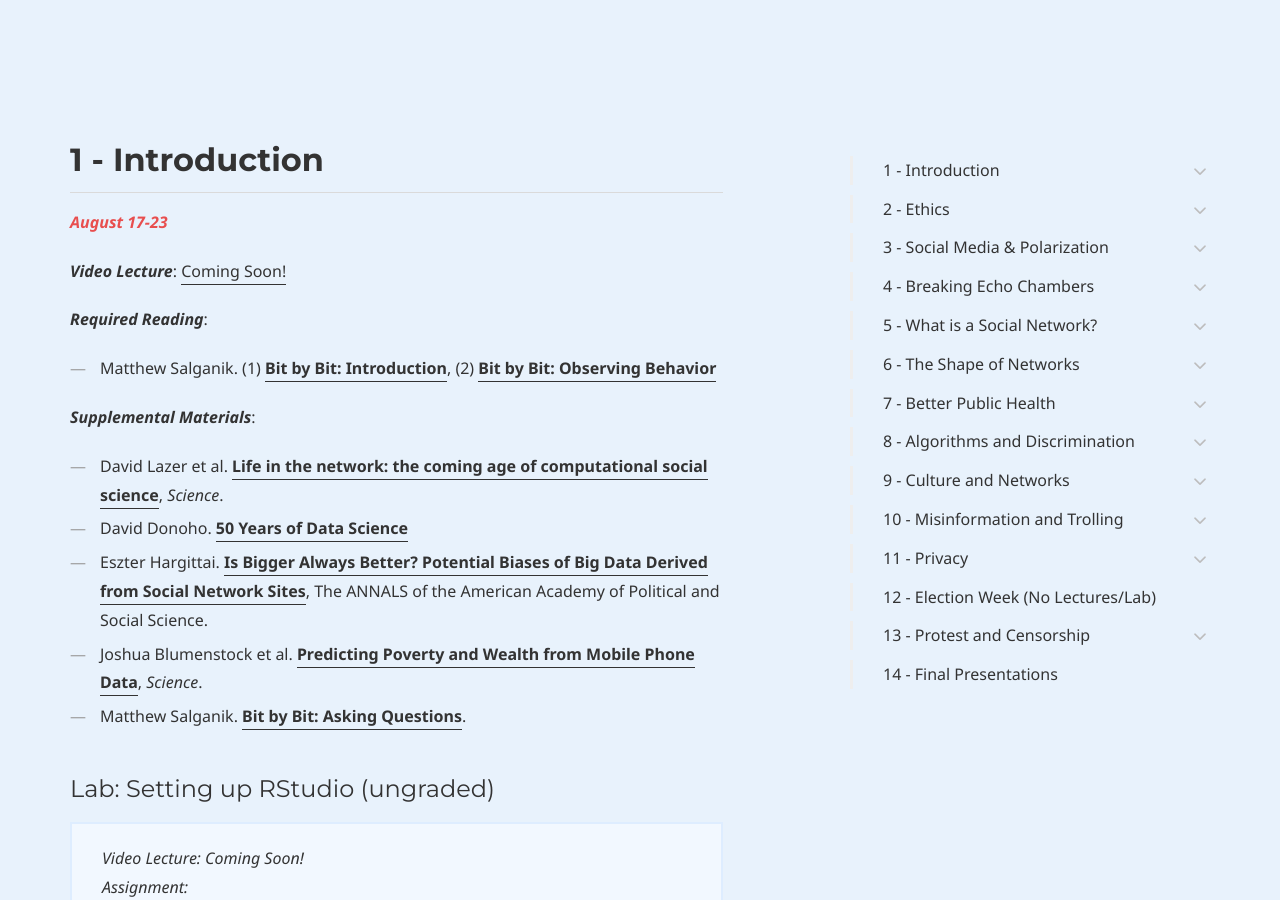
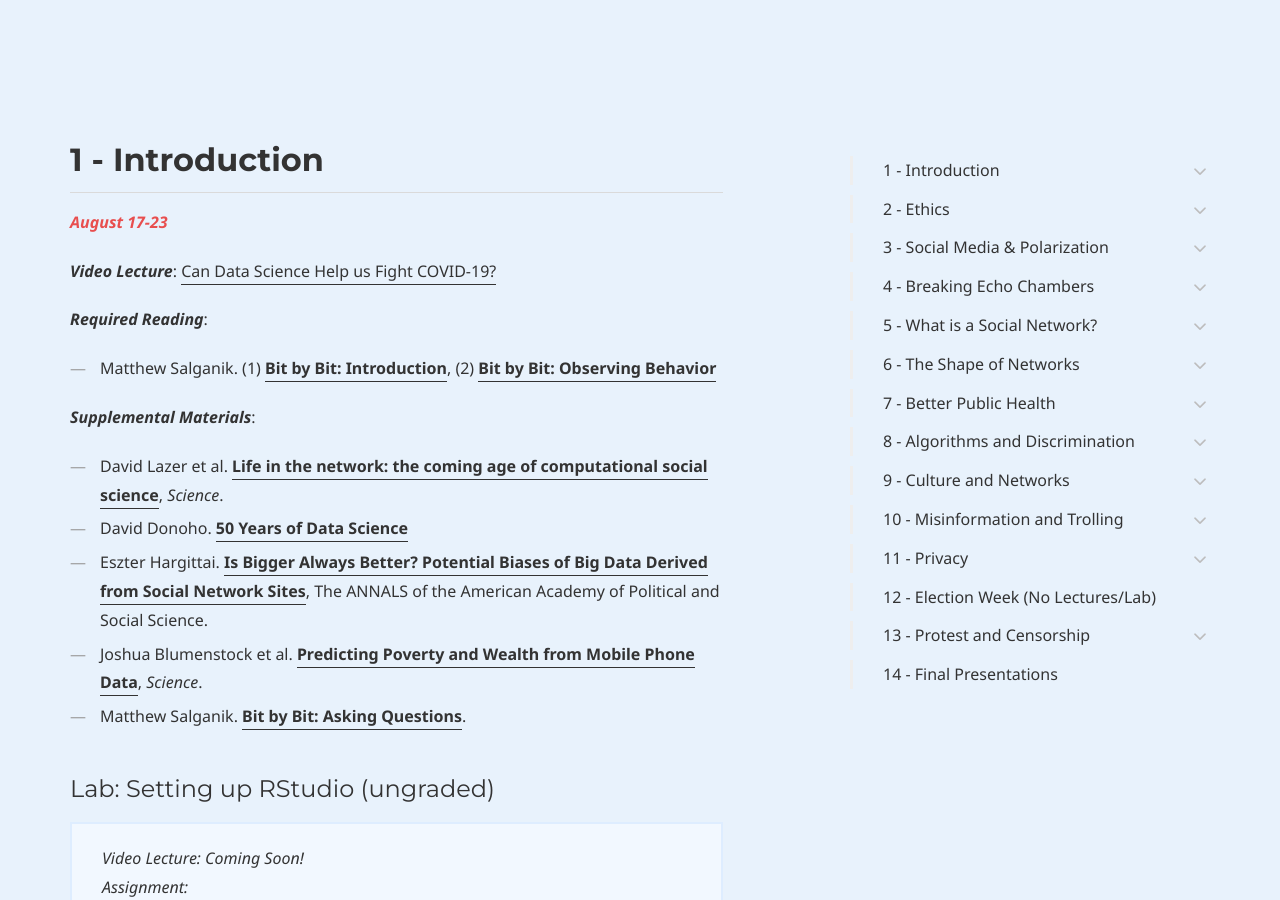
Before and after one commit to dssoc/dssoc.github.io, a Jekyll site: the page built from schedule.md, in a window 1280 px wide and 900 px high, scrolled down 499 px. Built offline with Jekyll 4.4.1, drawn with Linux system fonts in a browser that asks for light colours; some web fonts are replaced.

Commit message:
Update schedule.md

```diff
--- a/schedule.md
+++ b/schedule.md
@@ -24,7 +24,7 @@ page_nav:
 ## 1 - Introduction
 <b><i><font color="#E84E4E">August 17-23</font></i></b>
 
-***Video Lecture***: [Coming Soon!](https://www.youtube.com/channel/UCqvvYami12pj3SYS2JIvzZg)
+***Video Lecture***: [Can Data Science Help us Fight COVID-19?](https://youtu.be/3v3hLvPLxcs)
 
 ***Required Reading***:
 - Matthew Salganik. (1) [**Bit by Bit: Introduction**](https://www.bitbybitbook.com/en/1st-ed/introduction/), (2) [**Bit by Bit: Observing Behavior**](https://www.bitbybitbook.com/en/1st-ed/observing-behavior/)
```
